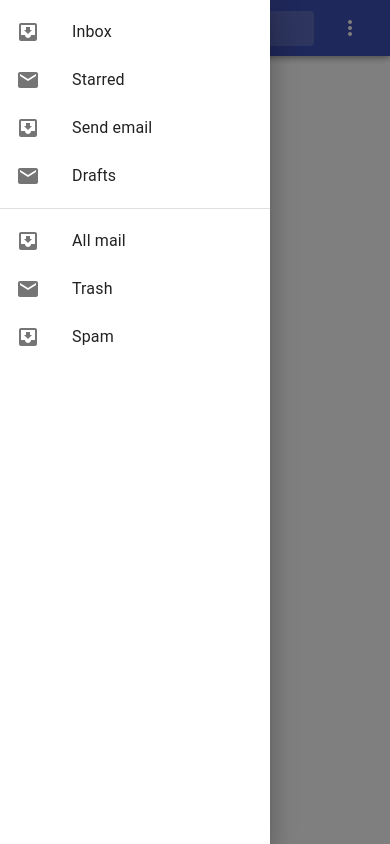
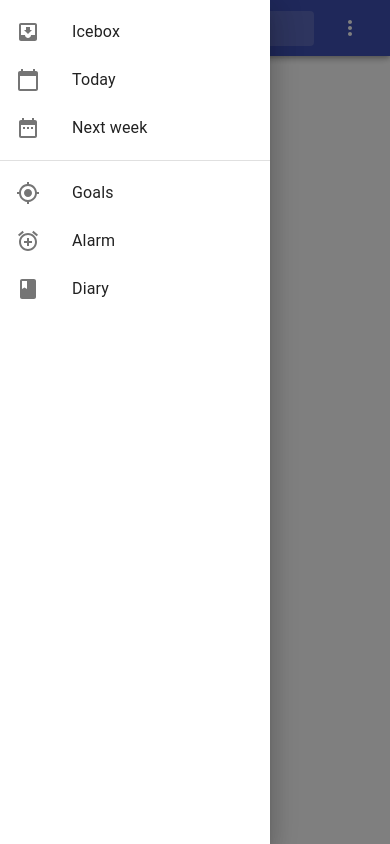
Before and after one commit to ardakkk/project-v-client, a React app: page / in a window 390 px wide. Both pictures are taken after a click on the button 28 px from the left and 28 px from the top of the page. Built offline with nearby package versions, Linux system fonts and the light colour scheme; the HTML template or start-up script is replaced by a standard one.

Commit message:
Added activites on MobileSideBar component

```diff
--- a/src/components/molecules/MobileMenu/MobileMenu.tsx
+++ b/src/components/molecules/MobileMenu/MobileMenu.tsx
@@ -7,6 +7,7 @@ import MenuItem from '@material-ui/core/MenuItem';
 import Brightness5Icon from '@material-ui/icons/Brightness5';
 import NotificationsIcon from '@material-ui/icons/Notifications';
 import SettingsIcon from '@material-ui/icons/Settings';
+import ShowChart from '@material-ui/icons/ShowChart';
 
 interface IMobileMenuProps {
     mobileMoreAnchorEl?: any;
@@ -31,7 +32,14 @@ export const MobileMenu: React.FunctionComponent<IMobileMenuProps> = ({
                 <IconButton color='inherit'>
                     <Brightness5Icon />
                 </IconButton>
-                <p>white-theme</p>
+            </MenuItem>
+            <MenuItem>
+                <IconButton color='inherit'>
+                    <Badge badgeContent={11} color='secondary'>
+                        <ShowChart />
+                    </Badge>
+                </IconButton>
+                <p>Productivity</p>
             </MenuItem>
             <MenuItem>
                 <IconButton
--- a/src/components/molecules/MobileSideBar/MobileSideBar.tsx
+++ b/src/components/molecules/MobileSideBar/MobileSideBar.tsx
@@ -6,7 +6,11 @@ import List from '@material-ui/core/List';
 import ListItem from '@material-ui/core/ListItem';
 import ListItemIcon from '@material-ui/core/ListItemIcon';
 import ListItemText from '@material-ui/core/ListItemText';
-import MailIcon from '@material-ui/icons/Mail';
+import AddAlarm from '@material-ui/icons/AddAlarm';
+import Book from '@material-ui/icons/Book';
+import CalendarToday from '@material-ui/icons/CalendarToday';
+import DateRange from '@material-ui/icons/DateRange';
+import GpsFixed from '@material-ui/icons/GpsFixed';
 import InboxIcon from '@material-ui/icons/MoveToInbox';
 
 import * as classes from './MobileSideBar.scss';
@@ -28,35 +32,45 @@ export const MobileSideBar: React.FunctionComponent<IMobileSideBarProps> = ({
                     role='presentation'
                     onClick={toggleLeftSideBarDrawer}>
                     <List>
-                        {['Inbox', 'Starred', 'Send email', 'Drafts'].map(
-                            (text, index) => (
-                                <ListItem button={true} key={text}>
+                        <ListItem button={true}>
                             <ListItemIcon>
-                                        {index % 2 === 0 ? (
                                 <InboxIcon />
-                                        ) : (
-                                            <MailIcon />
-                                        )}
                             </ListItemIcon>
-                                    <ListItemText primary={text} />
+                            <ListItemText primary='Icebox' />
                         </ListItem>
-                            )
-                        )}
+                        <ListItem button={true}>
+                            <ListItemIcon>
+                                <CalendarToday />
+                            </ListItemIcon>
+                            <ListItemText primary='Today' />
+                        </ListItem>
+                        <ListItem button={true}>
+                            <ListItemIcon>
+                                <DateRange />
+                            </ListItemIcon>
+                            <ListItemText primary='Next week' />
+                        </ListItem>
                     </List>
                     <Divider />
                     <List>
-                        {['All mail', 'Trash', 'Spam'].map((text, index) => (
-                            <ListItem button={true} key={text}>
+                        <ListItem button={true}>
                             <ListItemIcon>
-                                    {index % 2 === 0 ? (
-                                        <InboxIcon />
-                                    ) : (
-                                        <MailIcon />
-                                    )}
+                                <GpsFixed />
                             </ListItemIcon>
-                                <ListItemText primary={text} />
+                            <ListItemText primary='Goals' />
                         </ListItem>
-                        ))}
+                        <ListItem button={true}>
+                            <ListItemIcon>
+                                <AddAlarm />
+                            </ListItemIcon>
+                            <ListItemText primary='Alarm' />
+                        </ListItem>
+                        <ListItem button={true}>
+                            <ListItemIcon>
+                                <Book />
+                            </ListItemIcon>
+                            <ListItemText primary='Diary' />
+                        </ListItem>
                     </List>
                 </div>
             </Drawer>
```
Lines whose indentation alone changed are shown as unchanged.
